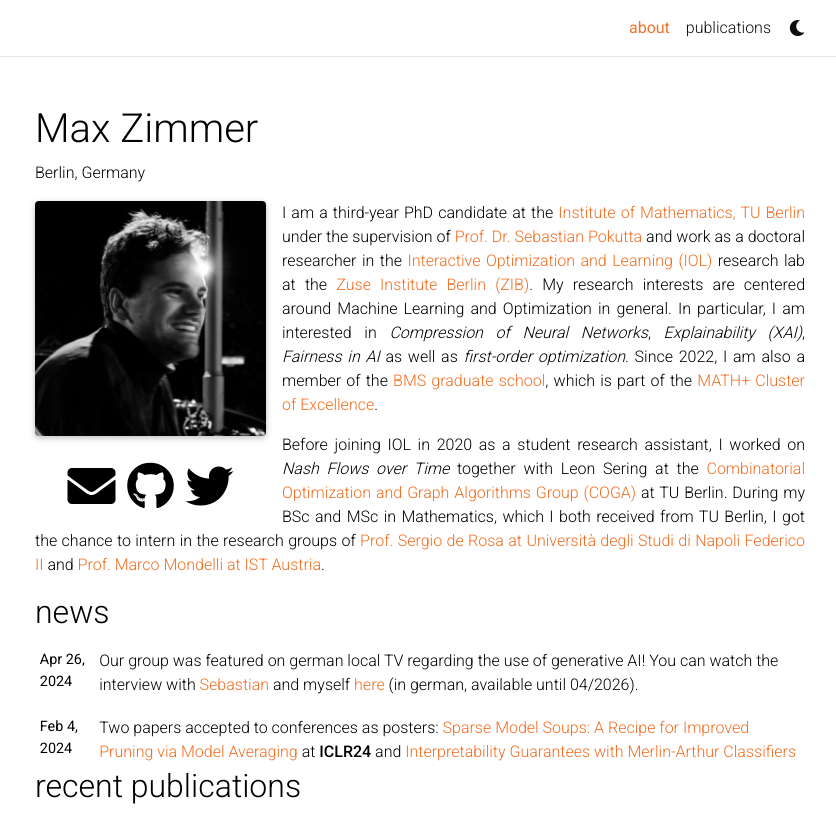
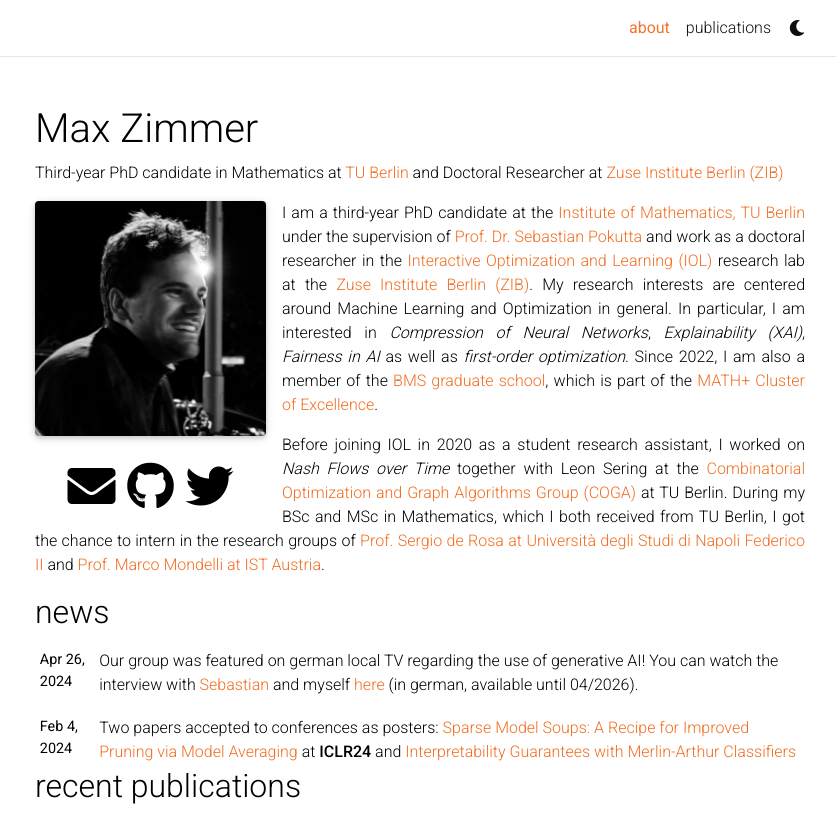
Before and after one commit to zimmer-m/zimmer-m.github.io, a Jekyll site: the page built from _pages/about.md, in a window 1280 px wide and 1008 px high, cut to the strip 0-834 px from the top of the window. Shown: the whole strip, without its empty margins (220-1056 px from the left). Built offline with Jekyll 4.4.1, drawn with Linux system fonts in a browser that asks for light colours; full-size pictures stand in for the smaller copies a plugin makes; comment, search, counter and statistics services are not loaded; a style sheet for code colours, icons or effects is not loaded.

Commit message:
Updated subtitle

```diff
--- a/_config.yml
+++ b/_config.yml
@@ -10,7 +10,7 @@
 description: > # the ">" symbol means to ignore newlines until "footer_text:"
   Academic website of Max Zimmer.
 footer_text:
-keywords: max zimmer, academic-website, mathematics, machine learning, optimization  # add your own keywords or leave empty
+keywords: Max Zimmer, mathematics, machine learning, optimization  # add your own keywords or leave empty
 
 lang: en # the language of your site (for example: en, fr, cn, ru, etc.)
 icon: favicon.ico # the emoji used as the favicon (alternatively, provide image name in /assets/img/)
--- a/_pages/about.md
+++ b/_pages/about.md
@@ -2,7 +2,7 @@
 layout: about
 title: about
 permalink: /
-subtitle: Berlin, Germany
+subtitle: Third-year PhD candidate in Mathematics at <a href="https://www.tu.berlin/en/math">TU Berlin</a> and Doctoral Researcher at <a href="https://iol.zib.de/">Zuse Institute Berlin (ZIB)</a>
 
 profile:
   align: left
```
